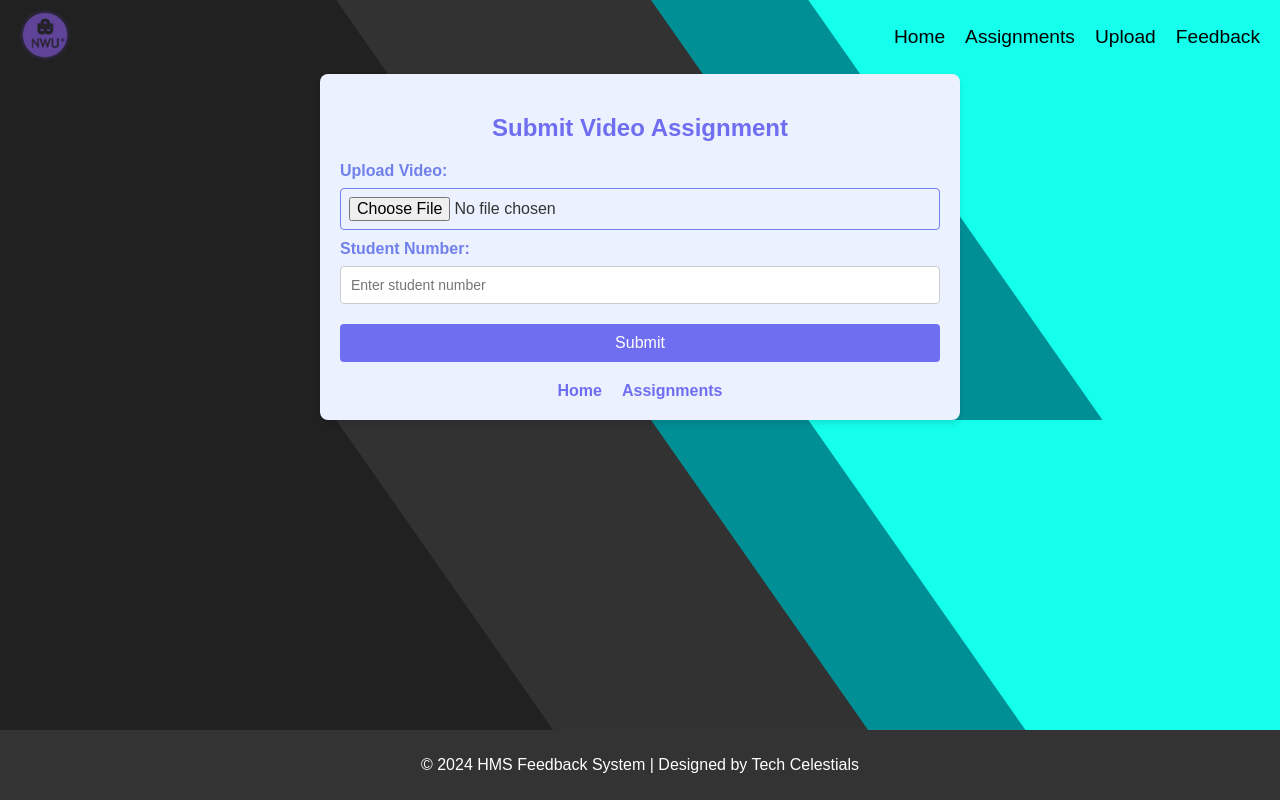
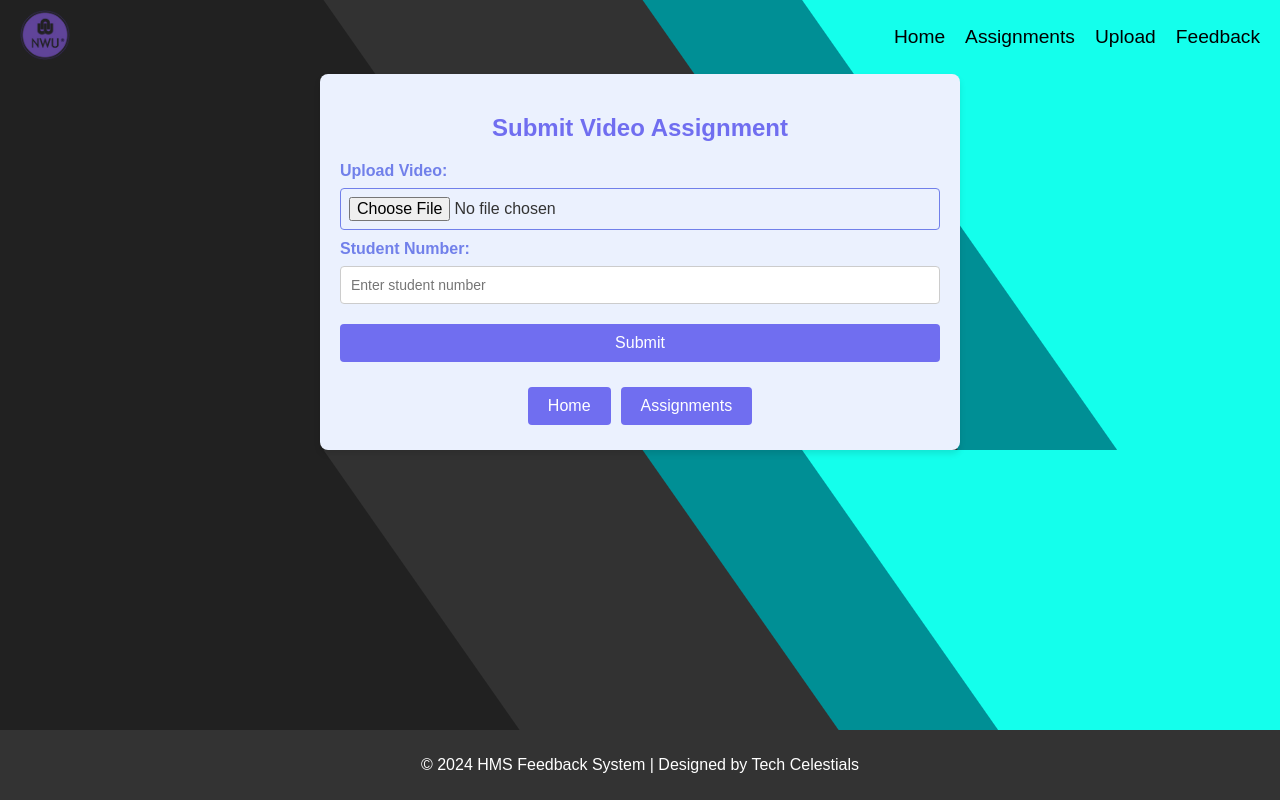
Before and after one commit to nkambenhle/Tech_Celestials, a React (Create React App) app in the folder hmsfrontend/: page /upload in a window 1280 px wide. Built offline with nearby package versions, Linux system fonts and the light colour scheme.

Commit message:
Created the View assignments tab

```diff
--- a/hmsfrontend/src/pages/AssignmentsPage.css
+++ b/hmsfrontend/src/pages/AssignmentsPage.css
@@ -1,4 +1,3 @@
-
 .upload-page-container {
     max-width: 600px;
     margin: 0 auto;
@@ -61,8 +60,47 @@ h2 {
 }
 
 .nav-link {
-    margin: 0 10px;
-    text-decoration: none;
+    background-color: var(--medium-slate-blue); /* Button background color */
+    color: white; /* Text color */
+    cursor: pointer;
+    text-decoration: none; /* Remove underline */
+    padding: 10px 20px; /* Button padding */
+    border: none;
+    border-radius: 4px; /* Rounded corners */
+    display: inline-block; /* Make it behave like a button */
+    margin: 5px; /* Add some spacing between buttons */
+    transition: background-color 0.3s; /* Smooth hover transition */
+}
+
+/* Hover effect for nav-link */
+.nav-link:hover {
+    background-color: var(--glaucous);
+}
+
+/* Style for the assignments list */
+.assignments-list {
+    margin-top: 30px;
+    padding: 20px;
+    background-color: var(--alice-blue);
+    border-radius: 8px;
+    box-shadow: 0 4px 6px rgba(0, 0, 0, 0.1);
+}
+
+.assignment-item {
+    margin-bottom: 20px;
+    padding: 15px;
+    background-color: white;
+    border: 1px solid var(--jordy-blue);
+    border-radius: 4px;
+    box-shadow: 0 2px 4px rgba(0, 0, 0, 0.1);
+}
+
+.assignment-item h3 {
+    margin: 0;
     color: var(--medium-slate-blue);
-    font-weight: bold;
 }
+
+.assignment-item p {
+    margin: 5px 0;
+    color: var(--glaucous);
+}
--- a/hmsfrontend/src/pages/AssignmentsPage.js
+++ b/hmsfrontend/src/pages/AssignmentsPage.js
@@ -9,11 +9,23 @@ const AssignmentsPage = () => {
     const [subject, setSubject] = useState('');
     const [dueDate, setDueDate] = useState('');
     const [description, setDescription] = useState('');
+    const [assignments, setAssignments] = useState([]);
+    const [showAssignments, setShowAssignments] = useState(false); // State to toggle assignments visibility
+    const [isMenuOpen, setIsMenuOpen] = useState(false); // State to toggle the menu
 
     const handleSubmit = (event) => {
         event.preventDefault();
-        // Handle form submission
-        console.log('New Assignment:', { title, subject, dueDate, description });
+        // Create a new assignment object
+        const newAssignment = {
+            id: assignments.length + 1,
+            title,
+            subject,
+            dueDate,
+            description,
+            createdAt: new Date().toISOString().split('T')[0], // Get current date
+        };
+        // Add the new assignment to the list
+        setAssignments([...assignments, newAssignment]);
         // Reset form
         setTitle('');
         setSubject('');
@@ -22,7 +34,9 @@ const AssignmentsPage = () => {
         alert('Assignment created successfully!');
     };
 
-    const [isMenuOpen, setIsMenuOpen] = useState(false);
+    const handleViewAssignments = () => {
+        setShowAssignments(!showAssignments); // Toggle the visibility of the assignments list
+    };
 
     // Toggle menu visibility
     const toggleMenu = () => {
@@ -99,10 +113,35 @@ const AssignmentsPage = () => {
                     <button type="submit" className="submit-button">Create Assignment</button>
                 </form>
 
+                {/* Navigation Links */}
                 <div className="navigation-links">
                 <Link to="/" className="nav-link">Home</Link>
-                    <Link to="/assignments" className="nav-link">View Assignments</Link>
+                <Link to="/view-assignment" className="view-assignment-button">View Assignment
+               </Link>
+                    <button onClick={handleViewAssignments} className="nav-link">
+                        {showAssignments ? 'Hide Assignments' : 'View Assignments'}
+                    </button>
                 </div>
+
+                {/* Assignments List Section */}
+                {showAssignments && (
+                    <div className="assignments-list">
+                        {assignments.length > 0 ? (
+                            assignments.map((assignment) => (
+                                <div key={assignment.id} className="assignment-item">
+                                    <h3>{assignment.title}</h3>
+                                    <p><strong>Subject:</strong> {assignment.subject}</p>
+                                    <p><strong>Due Date:</strong> {assignment.dueDate}</p>
+                                    <p><strong>Description:</strong> {assignment.description}</p>
+                                    <p><strong>Date Created:</strong> {assignment.createdAt}</p>
+                                </div>
+                            ))
+                        ) : (
+                            <p>No assignments available.</p>
+                        )}
+                    </div>
+                )}
+
                 {/* Footer */}
                 <footer className="footer">
                     <p>&copy; 2024 HMS Feedback System | Designed by Tech Celestials</p>
--- a/hmsfrontend/src/pages/HomePage.js
+++ b/hmsfrontend/src/pages/HomePage.js
@@ -44,7 +44,9 @@ const HomePage = () => {
         <div className="hero-content">
           <h1>Welcome to the HMS Feedback System</h1>
           <p>Delivering faster feedback to students through video assignments.</p>
+          <Link to="/login">
           <button className="hero-button">Get Started</button>
+          </Link>
         </div>
       </section>
 
--- a/hmsfrontend/src/pages/UploadPage.css
+++ b/hmsfrontend/src/pages/UploadPage.css
@@ -58,8 +58,14 @@ h2 {
 }
 
 .nav-link {
-    margin: 0 10px;
-    text-decoration: none;
-    color: var(--medium-slate-blue);
-    font-weight: bold;
+    background-color: var(--medium-slate-blue); /* Button background color */
+    color: white; /* Text color */
+    cursor: pointer;
+    text-decoration: none; /* Remove underline */
+    padding: 10px 20px; /* Button padding */
+    border: none;
+    border-radius: 4px; /* Rounded corners */
+    display: inline-block; /* Make it behave like a button */
+    margin: 5px; /* Add some spacing between buttons */
+    transition: background-color 0.3s; /* Smooth hover transition */
 }
```
Lines whose indentation alone changed are shown as unchanged.
